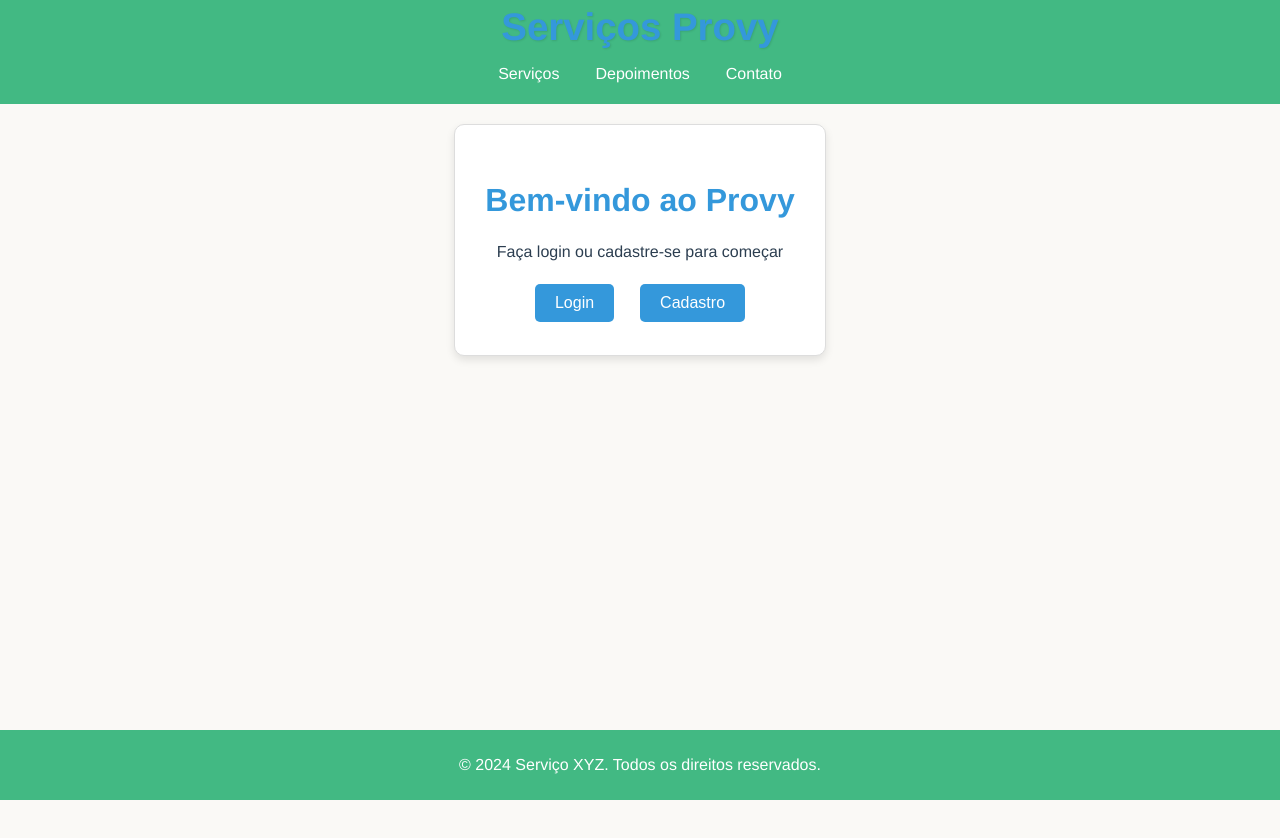
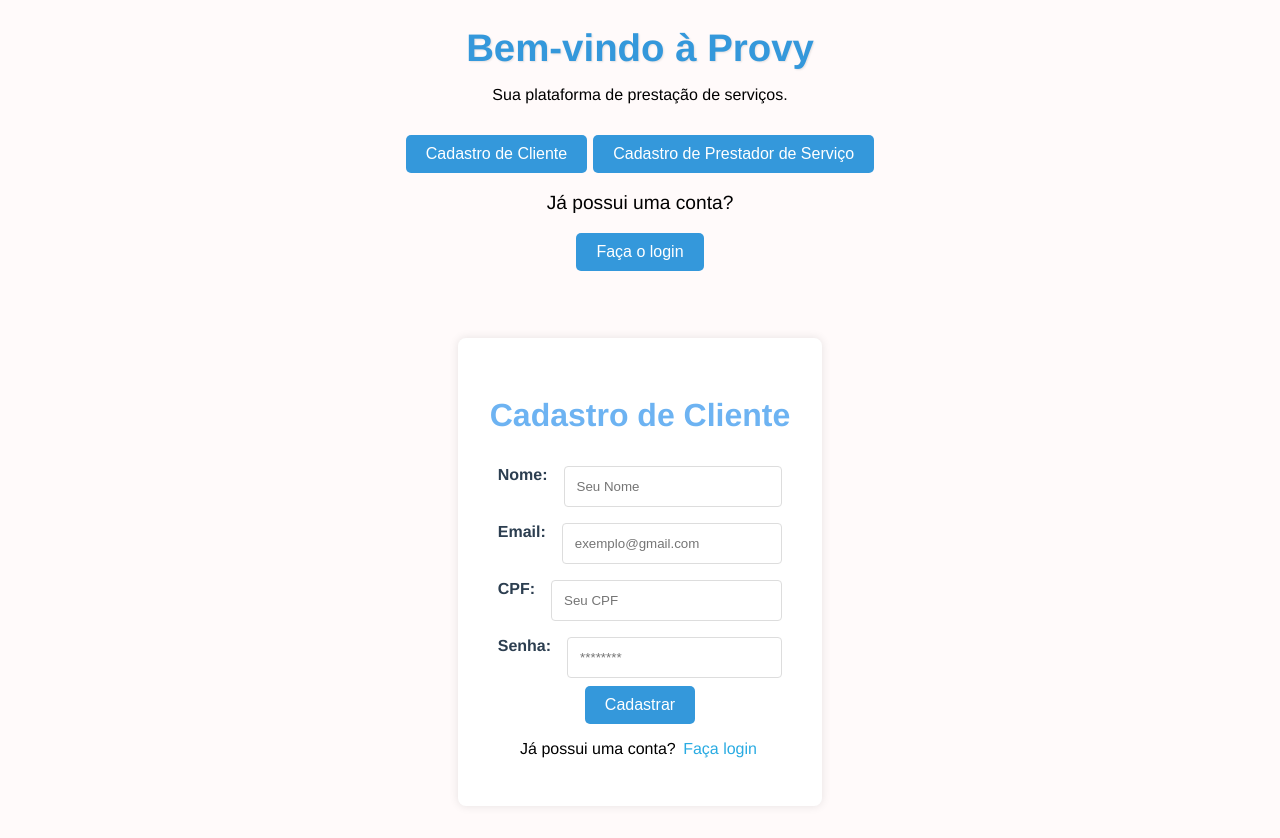
Before and after one commit to CesarSoldier/Projeto-Provy, a Vue app in the folder ProjetoProvy/: page /cadastrocliente in a window 1280 px wide. Shown: the top 838 px of the page. Before the commit the page ends 800 px from the top, so only its background shows below. Built offline with nearby package versions, Linux system fonts and the light colour scheme.

Commit message:
layout ajustado

```diff
--- a/ProjetoProvy/src/App.vue
+++ b/ProjetoProvy/src/App.vue
@@ -2,18 +2,24 @@
   <div id="app">
     <header-component />
 
-    <!-- Caixa estilizada para os botões -->
-    <div class="button-container">
-      <h2>Bem-vindo ao Provy</h2>
-      <p>Faça login ou cadastre-se para começar</p>
-      <div class="navigation-buttons">
-        <router-link to="/login">
-          <button class="btn">Login</button>
-        </router-link>
-        <router-link to="/cadastro">
-          <button class="btn">Cadastro</button>
-        </router-link>
-      </div>
+    <header>
+            <h1>Bem-vindo à Provy</h1>
+            <p>Sua plataforma de prestação de serviços.</p>
+        </header>
+
+    <div class="navigation-buttons">
+      <router-link to="/cadastrocliente">
+        <button class="btn">Cadastro de Cliente</button>
+      </router-link>
+      <router-link to="/cadastroprestador">
+        <button class="btn">Cadastro de Prestador de Serviço</button>
+      </router-link>
+      <p>Já possui uma conta?</p>
+      <div class="button-login">
+     <router-link to="/login">
+      <button class="btn">Faça o login</button>
+    </router-link>
+     </div>
     </div>
 
     <main class="main-content">
@@ -51,36 +57,46 @@ export default {
 <style>
 #app {
   display: flex;
-  flex-direction: column;
-  justify-content: space-between;
-  align-items: center;
-  min-height: 100vh;
-  width: 100%;
+  flex-direction: column; /* Flexbox para organizar os elementos verticalmente */
+  align-items: center; /* Centraliza os elementos horizontalmente */
+  justify-content: space-between; /* Espaçamento entre os elementos */
+  min-height: 100vh; /* Faz com que o conteúdo ocupe a tela inteira */
   font-family: Avenir, Helvetica, Arial, sans-serif;
   text-align: center;
   color: #2c3e50;
-  margin: 0;
-  padding: 0;
+  margin: 0; /* Remove a margem padrão */
+  background-color: #fffafa;
+
 }
 
-/* Caixa estilizada para os botões */
-.button-container {
-  background-color: #ffffff; /* Fundo branco */
-  border: 1px solid #ddd; /* Borda leve */
-  border-radius: 10px; /* Cantos arredondados */
-  padding: 30px; /* Espaçamento interno */
-  box-shadow: 0 4px 8px rgba(0, 0, 0, 0.1); /* Sombra para destaque */
-  text-align: center; /* Centraliza o texto */
-  max-width: 400px; /* Largura máxima */
-  margin: 20px auto; /* Centraliza na página */
+.header-component,
+.footer-component {
+  width: 100%; /* Garante que o cabeçalho e o rodapé ocupem toda a largura */
+}
+
+.main-content {
+  flex: 1; /* Faz com que o conteúdo principal ocupe o espaço restante */
+  display: flex;
+  flex-direction: column;
+  align-items: center;
+  justify-content: center; /* Centraliza o conteúdo principal verticalmente */
+  padding: 20px; /* Espaçamento interno */
+  width: 100%; /* Ocupa toda a largura disponível */
+  max-width: 1200px; /* Limita a largura máxima */
+  box-sizing: border-box; /* Inclui padding e border no tamanho total do elemento */
 }
 
 .navigation-buttons {
-  display: flex;
-  justify-content: center;
-  gap: 20px;
-  margin-top: 20px; /* Espaçamento acima dos botões */
+    display: inline-block;
+    padding: 15px 30px;
+    font-size: 1.2rem;
+    color: #fff;
+    border: none;
+    border-radius: 5px;
+    text-decoration: none;
+    transition: background-color 0.3s ease;
 }
+
 
 .btn {
   padding: 10px 20px;
@@ -97,20 +113,7 @@ export default {
   background-color: #2980b9;
 }
 
-.main-content {
-  flex: 1;
-  display: flex;
-  flex-direction: column;
-  align-items: center;
-  justify-content: center;
-  padding: 20px;
-  width: 100%;
-  max-width: 1200px;
-  box-sizing: border-box;
-}
-
-header-component,
-footer-component {
-  width: 100%;
+p{
+  color: black;
 }
 </style>
--- /dev/null
+++ b/ProjetoProvy/src/components/CadastroCliente.vue
@@ -0,0 +1,100 @@
+<template>
+  <div class="cadastro-container">
+    <h2>Cadastro de Cliente</h2>
+    <form @submit.prevent="handleCadastro">
+      <div class="input-group">
+        <label for="nome">Nome:</label>
+        <input type="text" v-model="name" placeholder="Seu Nome" required />
+      </div>
+      <div class="input-group">
+        <label for="email">Email:</label>
+        <input type="email" v-model="email" placeholder="exemplo@gmail.com" required />
+      </div>
+      <div class="input-group">
+        <label for="cpf">CPF: </label>
+        <input type="text" v-model="cpf" placeholder="Seu CPF" required />
+      </div>
+      <div class="input-group">
+        <label for="senha">Senha:</label>
+        <input type="password" v-model="password" placeholder="********" required />
+      </div>
+      <button type="submit" class="btn">Cadastrar</button>
+      <p v-if="errorMessage" class="error-message">{{ errorMessage }}</p>
+    </form>
+    <p>Já possui uma conta? <router-link to="/login">Faça login</router-link></p>
+  </div>
+</template>
+
+<script>
+import axios from 'axios';
+
+export default {
+  data() {
+    return {
+      name: '',
+      email: '',
+      cpf: '',
+      password: '',
+      errorMessage: '', // Adicione uma variável para mensagens de erro
+    };
+  },
+  methods: {
+    async handleCadastro() {
+      try {
+        this.errorMessage = ''; // Limpa mensagens de erro anteriores
+        const response = await axios.post('http://localhost:3000/register', {
+          name: this.name,
+          email: this.email,
+          cpf: this.cpf,
+          password: this.password,
+        });
+        console.log('Usuário cadastrado:', response.data);
+
+        // Redireciona para a página de login
+        this.$router.push('/login');
+      } catch (error) {
+        this.errorMessage = error.response.data.message || 'Erro ao cadastrar usuário';
+        console.error('Erro ao cadastrar usuário:', this.errorMessage);
+      }
+    },
+  },
+};
+</script>
+
+<style scoped>
+.input-group{
+  display: flex;
+  justify-content: space-around;
+  gap: 16px;
+  padding: 8px;
+}
+.cadastro-container {
+  max-width: 400px;
+  margin: 2rem auto;
+  padding: 2rem;
+  background-color: #fff;
+  border-radius: 8px;
+  box-shadow: 0 0 10px rgba(0, 0, 0, 0.1);
+  text-align: center;
+}
+
+.cadastro-container h2 {
+  margin-bottom: 1rem;
+  color: var(--color-primary);
+}
+
+.input-group input {
+  width: 100%;
+  padding: 0.75rem;
+  border: 1px solid #ddd;
+  border-radius: 4px;
+  box-sizing: border-box;
+}
+
+.input-group label {
+  display: block;
+  margin-bottom: 0.5rem;
+  font-weight: bold;
+}
+
+</style>
--- a/ProjetoProvy/src/components/Cadastro.vue
+++ b/ProjetoProvy/src/components/CadastroPrestadordeServico.vue
@@ -1,22 +1,26 @@
 <template>
   <div class="cadastro-container">
-    <h2>Cadastro</h2>
+    <h2>Cadastro de Prestador de Serviços</h2>
     <form @submit.prevent="handleCadastro">
       <div class="input-group">
-        <label for="nome">Nome</label>
+        <label for="nome">Nome:</label>
         <input type="text" v-model="name" placeholder="Seu Nome" required />
       </div>
       <div class="input-group">
-        <label for="email">Email</label>
+        <label for="email">Email:</label>
         <input type="email" v-model="email" placeholder="exemplo@gmail.com" required />
       </div>
       <div class="input-group">
-        <label for="cpf">CPF</label>
+        <label for="cpf">CPF: </label>
         <input type="text" v-model="cpf" placeholder="Seu CPF" required />
       </div>
       <div class="input-group">
-        <label for="senha">Senha</label>
-        <input type="password" v-model="password" placeholder="**" required />
+        <label for="senha">Senha:</label>
+        <input type="password" v-model="password" placeholder="********" required />
+      </div>
+      <div class="input-group">
+        <label for="especialidade">Informe sua especialidade:</label>
+        <input type="especialidade" v-model="especialidade" placeholder ="Ex: Pedreiro, Eletricista, Marceneiro... required"/>
       </div>
       <button type="submit" class="btn">Cadastrar</button>
       <p v-if="errorMessage" class="error-message">{{ errorMessage }}</p>
@@ -61,8 +65,16 @@ export default {
 };
 </script>
 
+
 <style scoped>
-/* Estilos específicos para a página de cadastro */
+.input-group{
+  display: flex;
+  justify-content: space-evenly;
+  padding: 8px;
+  margin-bottom: 1.5rem;
+}
+
+
 .cadastro-container {
   max-width: 400px;
   margin: 2rem auto;
@@ -78,9 +90,12 @@ export default {
   color: var(--color-primary);
 }
 
-/* Estilos comuns */
-.input-group {
-  margin-bottom: 1.5rem;
+.input-group input {
+  width: 100%;
+  padding: 0.75rem;
+  border: 1px solid #ddd;
+  border-radius: 4px;
+  box-sizing: border-box;
 }
 
 .input-group label {
@@ -89,40 +104,4 @@ export default {
   font-weight: bold;
 }
 
-.input-group input {
-  width: 100%;
-  padding: 0.75rem;
-  border: 1px solid #ddd;
-  border-radius: 4px;
-  box-sizing: border-box;
-}
-
-.btn {
-  display: inline-block;
-  padding: 0.75rem 1.5rem;
-  background-color: var(--color-primary);
-  color: white;
-  border: none;
-  border-radius: 4px;
-  cursor: pointer;
-  font-size: 1rem;
-  transition: background-color 0.3s;
-  margin-top: 1rem;
-}
-
-.btn:hover {
-  background-color: #5a9bd4;
-}
-
-p {
-  margin-top: 1rem;
-}
-
-router-link {
-  color: var(--color-link);
-}
-
-router-link:hover {
-  color: var(--color-link-hover);
-}
 </style>
--- a/ProjetoProvy/src/components/FooterComponent.vue
+++ b/ProjetoProvy/src/components/FooterComponent.vue
@@ -1,23 +1,6 @@
-<template>
-    <footer>
-      <p>&copy; 2024 Serviço XYZ. Todos os direitos reservados.</p>
-    </footer>
-  </template>
 
   <script>
   export default {
     name: 'FooterComponent',
   };
   </script>
-
-  <style scoped>
-  footer {
-    background-color: #42b983;
-  color: white;
-  text-align: center;
-  padding: 10px 0; /* Adiciona espaçamento interno */
-  width: 100%; /* Garante que o rodapé ocupe toda a largura */
-  position: relative; /* Alinha o rodapé com o fluxo normal do layout */
-  bottom: 0; /* Garante que o rodapé esteja no fundo */
-  }
-  </style>
--- a/ProjetoProvy/src/components/HeaderComponent.vue
+++ b/ProjetoProvy/src/components/HeaderComponent.vue
@@ -1,47 +1,7 @@
-<template>
-    <header>
-      <nav>
-        <h1>Serviços Provy</h1>
-        <ul>
-          <li><a href="#servicos">Serviços</a></li>
-          <li><a href="#depoimentos">Depoimentos</a></li>
-          <li><a href="#contato">Contato</a></li>
-        </ul>
-      </nav>
-    </header>
-  </template>
+
 
   <script>
   export default {
     name: 'HeaderComponent',
   };
   </script>
-
-  <style scoped>
-  header {
-    background-color: #42b983;
-    padding: 5px;
-    color: white;
-    width: 100%;
-  }
-
-  nav ul {
-    list-style: none;
-    padding: 0;
-    display: flex;
-    justify-content: center;
-  }
-
-  nav ul li {
-    margin: 0 15px;
-  }
-
-  nav ul li a {
-    color: white;
-    text-decoration: none;
-  }
-
-  h1 {
-    margin: 0;
-  }
-  </style>
--- a/ProjetoProvy/src/components/Login.vue
+++ b/ProjetoProvy/src/components/Login.vue
@@ -12,7 +12,7 @@
       </div>
       <button type="submit" class="btn">Login</button>
     </form>
-    <p>Não possui cadastro? <router-link to="/cadastro">Cadastre-se aqui</router-link></p>
+    <p>Não possui cadastro? <router-link to="/">Cadastre-se aqui</router-link></p>
   </div>
 </template>
 
--- a/ProjetoProvy/src/components/Testimonials.vue
+++ b/ProjetoProvy/src/components/Testimonials.vue
@@ -16,9 +16,9 @@
   data() {
     return {
       testimonials: [
-          { text: 'Excelente serviço, muito profissional.', author: 'João Silva' },
+        { text: 'Plataforma excelente, muito profissional.', author: 'João Silva' },
         { text: 'Altamente recomendado!', author: 'Maria Oliveira' },
-          { text: 'Ótima experiência, voltarei a contratar.', author: 'Carlos Souza' },
+        { text: 'Ótima experiência, voltarei a utilizar.', author: 'Carlos Souza' },
       ],
     };
   },
```
Also changed, not shown: ProjetoProvy/src/components/ServiceList.vue (+5 -18 lines), ProjetoProvy/src/router/index.js (+5 -3 lines), 1 other file (tests, documents, lock files or other folders). Lines whose indentation alone changed are shown as unchanged.
